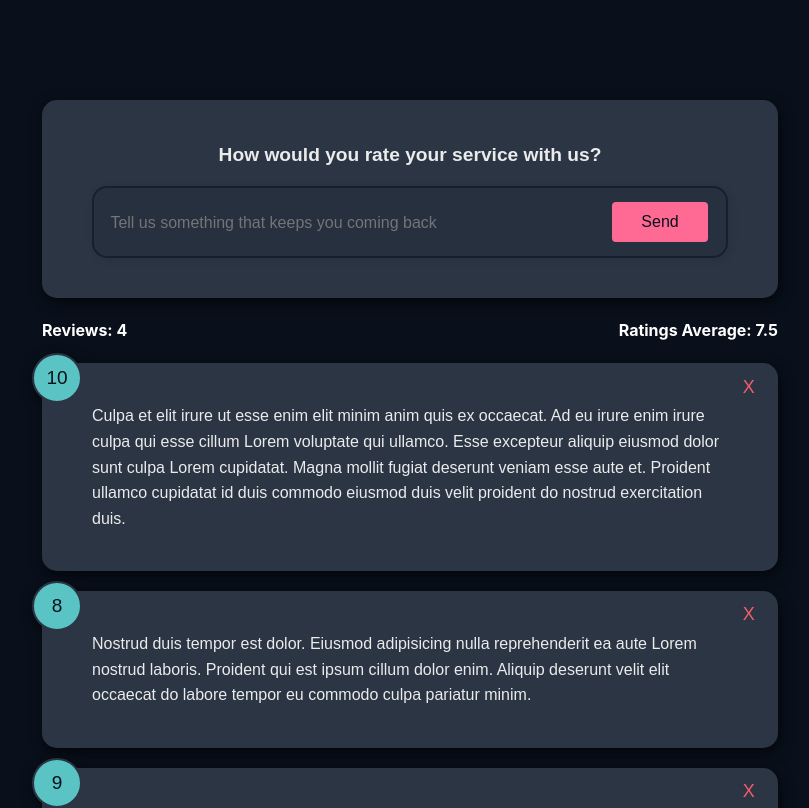
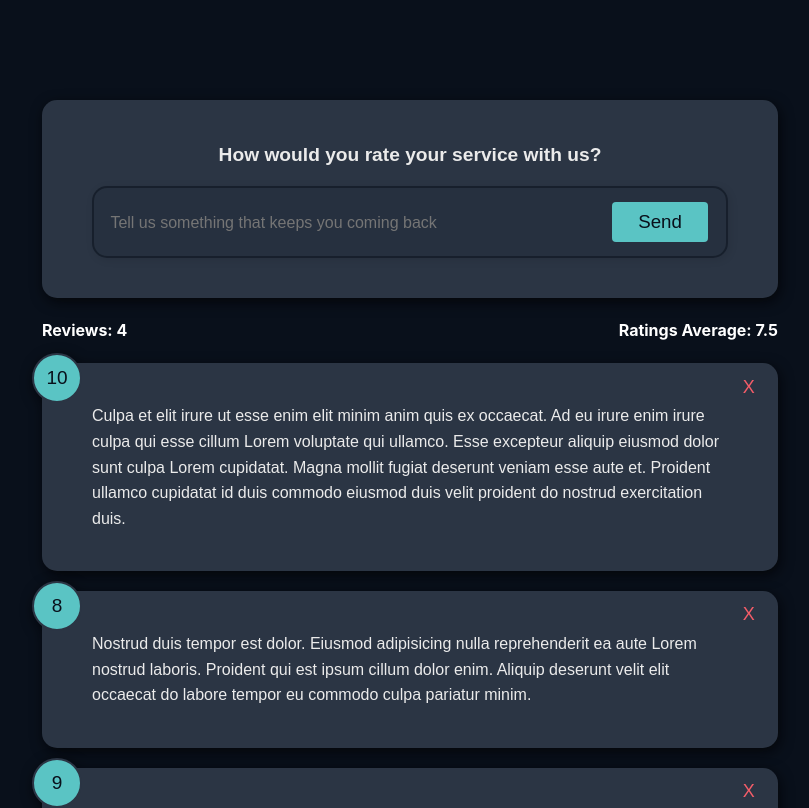
Before and after one commit to aam198/svelte-feedback, a Svelte app: page / in a window 1280 px wide. Shown: the top 808 px of the page, without its empty margins (230-1039 px from the left). Built offline with nearby package versions, Linux system fonts and the light colour scheme.

Commit message:
Style:Component:Button active, hover, disabled states

```diff
--- a/src/components/Button.svelte
+++ b/src/components/Button.svelte
@@ -22,10 +22,11 @@
     margin: 0.5rem 0.5rem;
     height: 2.5rem;
     cursor: pointer;
+    font-size: 1.17rem;
   }
 
   .primary{
-    background-color: #202142;
+    background-color: hsl(var(--rating-clr));
   }
 
   .secondary{
@@ -37,9 +38,20 @@
     opacity: 0.9;
   }
 
+  button:active{
+    background-color: hsl(var(--rating-clr));
+    transform: scale(0.95);
+  }
+
+  button:disabled{
+    background-color: hsl(var(--rating-clr));
+    opacity: 0.4;
+    cursor: not-allowed;
+  }
+
   button:disabled:hover{
     transform: scale(1);
-    opacity: 1;
+    opacity: 0.4;
   }
 
 </style>
--- a/src/components/FeedbackForm.svelte
+++ b/src/components/FeedbackForm.svelte
@@ -2,6 +2,8 @@
 import Card from './Card.svelte';
 import Button from './Button.svelte';
 
+let text = ''
+let btnDisabled = false
 
 
 </script>
@@ -15,7 +17,7 @@ import Button from './Button.svelte';
 
     <div class="input-group">
       <input type="text" placeholder="Tell us something that keeps you coming back">
-      <Button style="secondary" type="submit">Send</Button>
+      <Button type="submit" disabled = {btnDisabled}>Send</Button>
     </div>
   </form>
 </Card>
```
